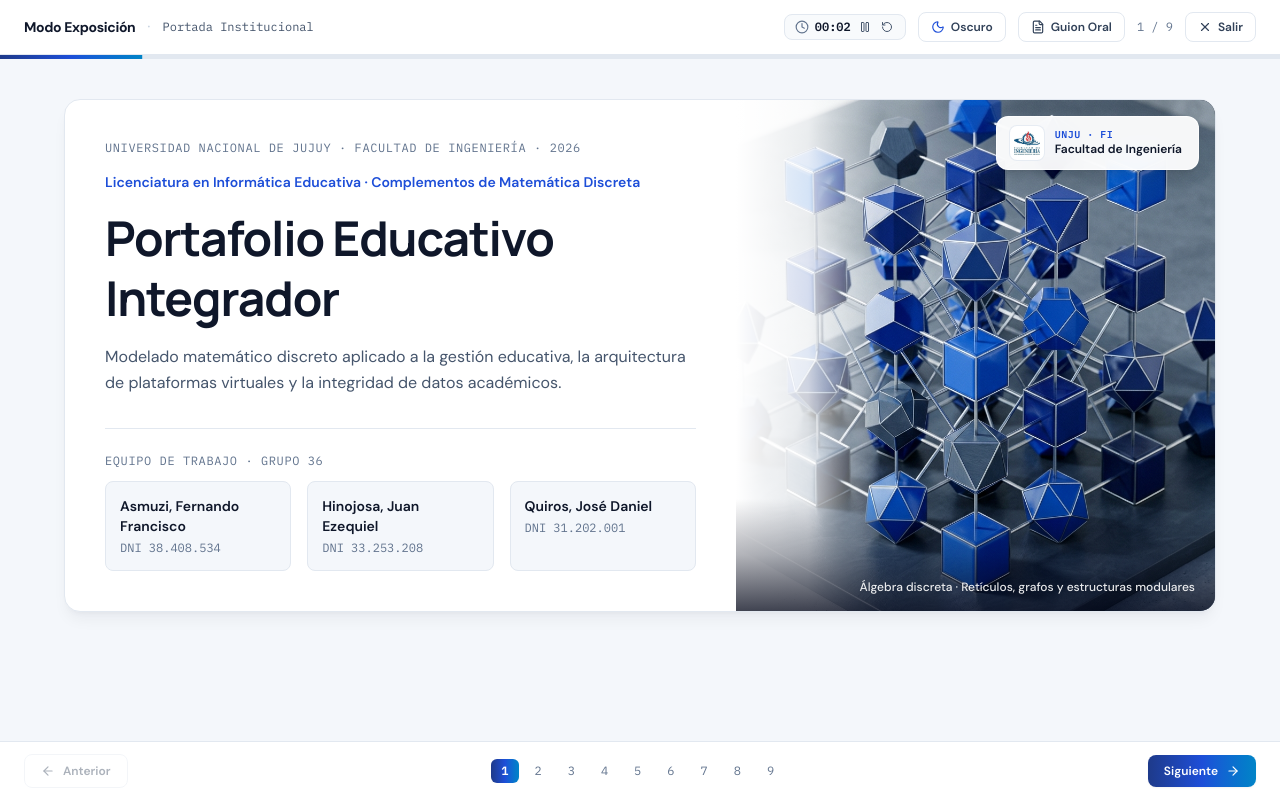
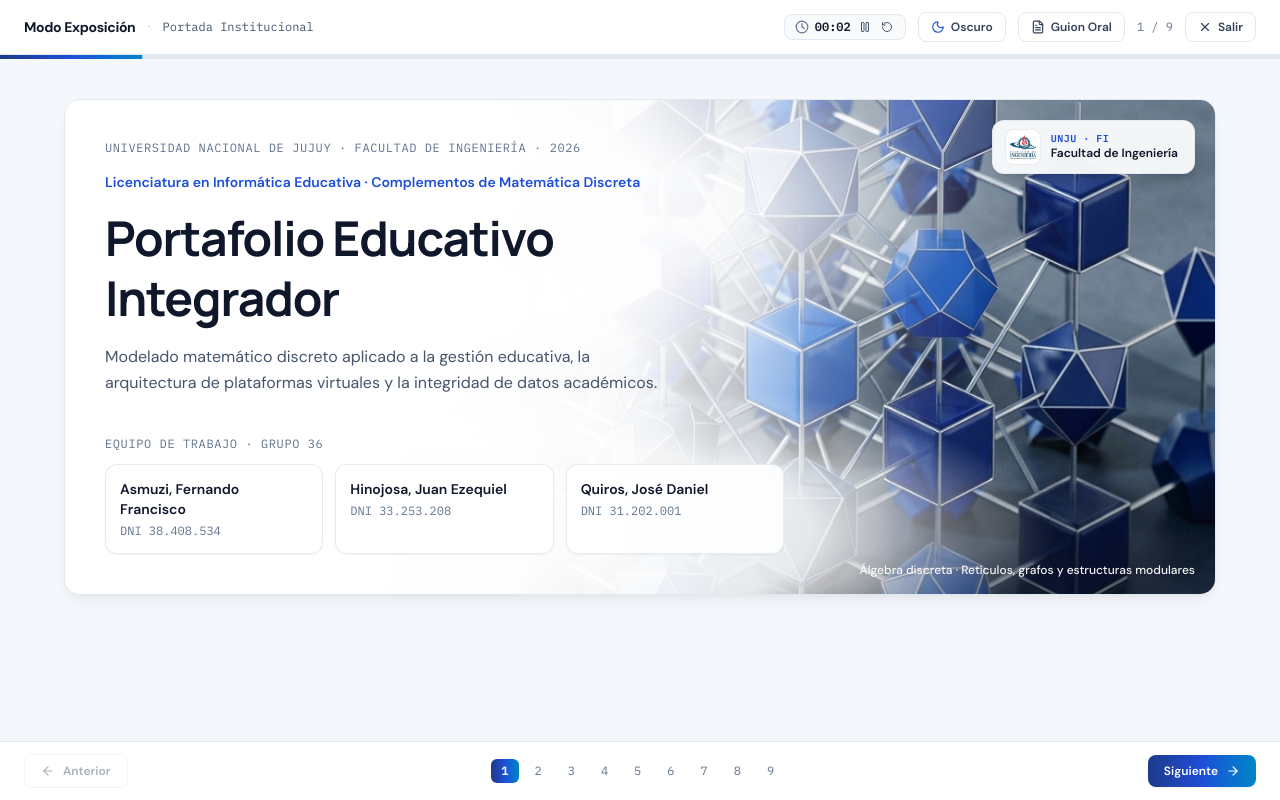
Before and after one commit to juanezequielhinojosa/Presentaci-n_CMD, a React (Vite) app: page / in a window 1280 px wide. Both pictures are taken after a click on the button "Modo Exposición". Shown: the top 800 px of the page. Built offline with nearby package versions, Linux system fonts and the light colour scheme.

Commit message:
style: update hero section visuals
Implement a new organic contoured shading system for the institutional cover section to improve text legibility and visual depth. This refactor replaces the rigid column layout with a fluid, layered design using CSS radial gradients and absolute positioning.

```diff
--- a/src/App.tsx
+++ b/src/App.tsx
@@ -179,9 +179,47 @@ export default function App() {
       <main className="mx-auto max-w-6xl px-6 py-10 lg:py-14 space-y-20">
         {/* Hero / Institutional Cover */}
         <section id="portada" className="space-y-8">
-          <div className="relative grid grid-cols-1 lg:grid-cols-12 items-stretch rounded-2xl border border-slate-200 dark:border-slate-800 bg-white dark:bg-[#111827] shadow-lg shadow-slate-900/5 dark:shadow-black/40 overflow-hidden transition-colors">
-            {/* Left Cover Column */}
-            <div className="lg:col-span-7 relative z-10 flex flex-col justify-between gap-8 p-8 lg:p-10">
+          <div className="relative rounded-2xl border border-slate-200 dark:border-slate-800 bg-white dark:bg-[#111827] shadow-lg shadow-slate-900/5 dark:shadow-black/40 overflow-hidden transition-colors">
+            {/* Full-height discrete algebra artwork anchored right, with no hard vertical cut */}
+            <div className="pointer-events-none absolute inset-0 lg:left-[28%] overflow-hidden">
+              {!heroImgFailed ? (
+                <img
+                  src={PORTFOLIO_META.heroImage}
+                  alt="Estructura tridimensional de álgebra discreta y grafos en azul cobalto"
+                  referrerPolicy="no-referrer"
+                  onError={() => setHeroImgFailed(true)}
+                  className="h-full w-full object-cover object-center lg:object-right"
+                />
+              ) : (
+                <div className="h-full w-full bg-gradient-to-br from-[#1E3A8A]/20 via-[#1D4ED8]/25 to-[#0284C7]/30" />
+              )}
+            </div>
+
+            {/* Organic contoured shading wrapping around words and member cards */}
+            <div aria-hidden="true" className="hero-contour-shade pointer-events-none absolute inset-0 z-10" />
+
+            {/* Institutional Tag with small UNJu logo */}
+            <div className="relative z-30 mx-8 mt-6 lg:mx-0 lg:mt-0 lg:absolute lg:top-5 lg:right-5 inline-flex items-center gap-2.5 rounded-xl border border-slate-200/80 dark:border-slate-700/80 bg-white/92 dark:bg-[#0B1120]/92 backdrop-blur-md px-3 py-2 shadow-lg">
+              <div className="h-9 w-9 shrink-0 rounded-lg bg-white p-1 border border-slate-200/80 flex items-center justify-center">
+                <img
+                  src={PORTFOLIO_META.facultyLogo}
+                  alt="Escudo Facultad de Ingeniería — UNJu"
+                  referrerPolicy="no-referrer"
+                  className="h-full w-full object-contain"
+                />
+              </div>
+              <div className="leading-tight pr-1">
+                <div className="font-mono text-[10px] font-bold uppercase tracking-wider text-[#1D4ED8] dark:text-sky-400">
+                  UNJu · FI
+                </div>
+                <div className="text-xs font-semibold text-[#0F172A] dark:text-white whitespace-nowrap">
+                  Facultad de Ingeniería
+                </div>
+              </div>
+            </div>
+
+            {/* Foreground Content flowing organically over the contoured mist */}
+            <div className="relative z-20 flex flex-col justify-between gap-8 p-8 pt-5 lg:p-10 lg:max-w-[66%]">
               <div className="space-y-5">
                 <div className="flex flex-wrap items-center gap-x-2 gap-y-1 text-xs font-mono text-slate-500 dark:text-slate-400">
                   <span>{PORTFOLIO_META.institution}</span>
@@ -200,7 +238,7 @@ export default function App() {
                   </h1>
                 </div>
 
-                <p className="text-base leading-relaxed text-slate-600 dark:text-slate-300 max-w-2xl">
+                <p className="text-base leading-relaxed text-slate-600 dark:text-slate-300 max-w-xl">
                   Plataforma interactiva de exposición académica del <strong className="text-[#0F172A] dark:text-white">{PORTFOLIO_META.team}</strong>: cuatro modelos formales de matemática discreta con simuladores en vivo aplicados a la gestión educativa y plataformas digitales.
                 </p>
 
@@ -216,7 +254,7 @@ export default function App() {
                   <button
                     type="button"
                     onClick={() => window.print()}
-                    className="inline-flex items-center gap-2 rounded-lg border border-slate-300 dark:border-slate-700 bg-white dark:bg-[#1E293B] px-4 py-2.5 text-sm font-semibold text-slate-700 dark:text-slate-200 hover:bg-slate-50 dark:hover:bg-slate-800 transition-colors cursor-pointer whitespace-nowrap"
+                    className="inline-flex items-center gap-2 rounded-lg border border-slate-300 dark:border-slate-700 bg-white/90 dark:bg-[#1E293B]/90 backdrop-blur-xs px-4 py-2.5 text-sm font-semibold text-slate-700 dark:text-slate-200 hover:bg-slate-50 dark:hover:bg-slate-800 transition-colors cursor-pointer whitespace-nowrap"
                   >
                     <Printer className="h-4 w-4" aria-hidden="true" />
                     Imprimir / PDF
@@ -225,7 +263,7 @@ export default function App() {
                     type="button"
                     onClick={() => setDarkMode((prev) => !prev)}
                     aria-pressed={darkMode}
-                    className="inline-flex items-center gap-2 rounded-lg border border-slate-300 dark:border-slate-700 bg-white dark:bg-[#1E293B] px-4 py-2.5 text-sm font-semibold text-slate-700 dark:text-slate-200 hover:bg-slate-50 dark:hover:bg-slate-800 transition-colors cursor-pointer whitespace-nowrap"
+                    className="inline-flex items-center gap-2 rounded-lg border border-slate-300 dark:border-slate-700 bg-white/90 dark:bg-[#1E293B]/90 backdrop-blur-xs px-4 py-2.5 text-sm font-semibold text-slate-700 dark:text-slate-200 hover:bg-slate-50 dark:hover:bg-slate-800 transition-colors cursor-pointer whitespace-nowrap"
                   >
                     {darkMode ? (
                       <>
@@ -242,14 +280,17 @@ export default function App() {
                 </div>
               </div>
 
-              {/* Team Roster Footer inside Cover */}
-              <div className="border-t border-slate-200 dark:border-slate-800 pt-6">
+              {/* Team Roster Cards blended cleanly into the contoured shading */}
+              <div className="pt-2">
                 <div className="text-xs font-mono uppercase tracking-wider text-slate-500 dark:text-slate-400 mb-3">
                   Integrantes · {PORTFOLIO_META.team}
                 </div>
-                <div className="grid grid-cols-1 sm:grid-cols-3 gap-4">
+                <div className="grid grid-cols-1 sm:grid-cols-3 gap-3">
                   {TEAM_MEMBERS.map((member) => (
-                    <div key={member.dni} className="space-y-0.5">
+                    <div
+                      key={member.dni}
+                      className="rounded-xl border border-slate-200/80 dark:border-slate-700/70 bg-white/85 dark:bg-[#0D1322]/85 backdrop-blur-sm px-3.5 py-2.5 shadow-xs space-y-0.5"
+                    >
                       <div className="text-sm font-semibold text-[#0F172A] dark:text-white">{member.name}</div>
                       <div className="font-mono text-xs text-slate-500 dark:text-slate-400 tabular-nums">DNI {member.dni}</div>
                     </div>
@@ -258,65 +299,10 @@ export default function App() {
               </div>
             </div>
 
-            {/* Right Cover Discrete Algebra Visual joined via shaded transition + UNJu Tag */}
-            <div className="lg:col-span-5 relative min-h-[320px] lg:min-h-full overflow-hidden bg-slate-900">
-              {!heroImgFailed ? (
-                <img
-                  src={PORTFOLIO_META.heroImage}
-                  alt="Estructura tridimensional de álgebra discreta y grafos en azul cobalto"
-                  referrerPolicy="no-referrer"
-                  onError={() => setHeroImgFailed(true)}
-                  className="absolute inset-0 h-full w-full object-cover"
-                />
-              ) : (
-                <div className="absolute inset-0 flex flex-col items-center justify-center p-6 text-center bg-gradient-to-br from-[#1E3A8A] via-[#1D4ED8] to-[#0284C7] text-white">
-                  <BookOpen className="h-10 w-10 mb-2 opacity-90" aria-hidden="true" />
-                  <span className="text-sm font-semibold">Complementos de Matemática Discreta</span>
-                  <span className="text-xs opacity-80">Facultad de Ingeniería · UNJu</span>
-                </div>
-              )}
-
-              {/* Desktop horizontal shaded bridge */}
-              <div
-                aria-hidden="true"
-                className="pointer-events-none hidden lg:block absolute inset-y-0 left-0 w-36 bg-gradient-to-r from-white via-white/80 to-transparent dark:from-[#111827] dark:via-[#111827]/85 dark:to-transparent z-10"
-              />
-              {/* Mobile vertical shaded bridge */}
-              <div
-                aria-hidden="true"
-                className="pointer-events-none lg:hidden absolute inset-x-0 top-0 h-20 bg-gradient-to-b from-white via-white/80 to-transparent dark:from-[#111827] dark:via-[#111827]/85 dark:to-transparent z-10"
-              />
-              {/* Bottom gradient scrim for caption legibility */}
-              <div
-                aria-hidden="true"
-                className="pointer-events-none absolute inset-x-0 bottom-0 h-28 bg-gradient-to-t from-slate-950/75 via-slate-950/30 to-transparent z-10"
-              />
-
-              {/* Institutional Tag with small UNJu logo */}
-              <div className="absolute top-4 right-4 z-20 inline-flex items-center gap-2.5 rounded-xl border border-white/80 dark:border-slate-700/80 bg-white/95 dark:bg-[#0B1120]/95 backdrop-blur-md px-3 py-2 shadow-lg">
-                <div className="h-9 w-9 shrink-0 rounded-lg bg-white p-1 border border-slate-200/80 flex items-center justify-center">
-                  <img
-                    src={PORTFOLIO_META.facultyLogo}
-                    alt="Escudo Facultad de Ingeniería — UNJu"
-                    referrerPolicy="no-referrer"
-                    className="h-full w-full object-contain"
-                  />
-                </div>
-                <div className="leading-tight pr-1">
-                  <div className="font-mono text-[10px] font-bold uppercase tracking-wider text-[#1D4ED8] dark:text-sky-400">
-                    UNJu · FI
-                  </div>
-                  <div className="text-xs font-semibold text-[#0F172A] dark:text-white whitespace-nowrap">
-                    Facultad de Ingeniería
-                  </div>
-                </div>
-              </div>
-
-              {/* Subtle bottom visual caption */}
-              <p className="absolute bottom-4 right-5 left-5 lg:left-16 z-20 text-right text-xs font-medium text-white/90 drop-shadow-xs">
-                Álgebra discreta · Retículos, grafos y estructuras modulares
-              </p>
-            </div>
+            {/* Subtle bottom-right caption */}
+            <p className="relative z-20 px-8 pb-5 lg:p-0 lg:absolute lg:bottom-4 lg:right-5 text-right text-xs font-medium text-slate-600 lg:text-white/95 lg:drop-shadow-xs">
+              Álgebra discreta · Retículos, grafos y estructuras modulares
+            </p>
           </div>
 
           {/* 4-Stage Quick Launch Strip below Hero Split */}
--- a/src/components/PresentationMode.tsx
+++ b/src/components/PresentationMode.tsx
@@ -230,8 +230,38 @@ export default function PresentationMode({
         <div className="mx-auto max-w-6xl">
           {/* Slide 0: Cover */}
           {slideIndex === 0 && (
-            <div className="relative grid grid-cols-1 lg:grid-cols-12 items-stretch rounded-2xl border border-slate-200 dark:border-slate-800 bg-white dark:bg-[#111827] shadow-lg shadow-slate-900/5 dark:shadow-black/40 overflow-hidden transition-colors">
-              <div className="lg:col-span-7 relative z-10 flex flex-col justify-between gap-8 p-8 lg:p-10">
+            <div className="relative rounded-2xl border border-slate-200 dark:border-slate-800 bg-white dark:bg-[#111827] shadow-lg shadow-slate-900/5 dark:shadow-black/40 overflow-hidden transition-colors">
+              <div className="pointer-events-none absolute inset-0 lg:left-[28%] overflow-hidden">
+                <img
+                  src={PORTFOLIO_META.heroImage}
+                  alt="Estructura tridimensional de álgebra discreta y grafos en azul cobalto"
+                  referrerPolicy="no-referrer"
+                  className="h-full w-full object-cover object-center lg:object-right"
+                />
+              </div>
+
+              <div aria-hidden="true" className="hero-contour-shade pointer-events-none absolute inset-0 z-10" />
+
+              <div className="relative z-30 mx-8 mt-6 lg:mx-0 lg:mt-0 lg:absolute lg:top-5 lg:right-5 inline-flex items-center gap-2.5 rounded-xl border border-slate-200/80 dark:border-slate-700/80 bg-white/92 dark:bg-[#0B1120]/92 backdrop-blur-md px-3 py-2 shadow-lg">
+                <div className="h-9 w-9 shrink-0 rounded-lg bg-white p-1 border border-slate-200/80 flex items-center justify-center">
+                  <img
+                    src={PORTFOLIO_META.facultyLogo}
+                    alt="Escudo Facultad de Ingeniería — UNJu"
+                    referrerPolicy="no-referrer"
+                    className="h-full w-full object-contain"
+                  />
+                </div>
+                <div className="leading-tight pr-1">
+                  <div className="font-mono text-[10px] font-bold uppercase tracking-wider text-[#1D4ED8] dark:text-sky-400">
+                    UNJu · FI
+                  </div>
+                  <div className="text-xs font-semibold text-[#0F172A] dark:text-white whitespace-nowrap">
+                    Facultad de Ingeniería
+                  </div>
+                </div>
+              </div>
+
+              <div className="relative z-20 flex flex-col justify-between gap-8 p-8 pt-5 lg:p-10 lg:max-w-[66%]">
                 <div className="space-y-4">
                   <div className="text-xs font-mono uppercase tracking-wider text-slate-500 dark:text-slate-400">
                     {PORTFOLIO_META.institution} · {PORTFOLIO_META.faculty} · {PORTFOLIO_META.year}
@@ -242,18 +272,21 @@ export default function PresentationMode({
                   <h1 className="text-4xl lg:text-5xl font-bold tracking-tight text-[#0F172A] dark:text-white leading-tight">
                     {PORTFOLIO_META.title}
                   </h1>
-                  <p className="text-base text-slate-600 dark:text-slate-300 leading-relaxed max-w-2xl">
+                  <p className="text-base text-slate-600 dark:text-slate-300 leading-relaxed max-w-xl">
                     Modelado matemático discreto aplicado a la gestión educativa, la arquitectura de plataformas virtuales y la integridad de datos académicos.
                   </p>
                 </div>
 
-                <div className="border-t border-slate-200 dark:border-slate-800 pt-6">
+                <div className="pt-2">
                   <div className="text-xs font-mono uppercase tracking-wider text-slate-500 dark:text-slate-400 mb-3">
                     Equipo de Trabajo · {PORTFOLIO_META.team}
                   </div>
-                  <div className="grid grid-cols-1 sm:grid-cols-3 gap-4">
+                  <div className="grid grid-cols-1 sm:grid-cols-3 gap-3">
                     {TEAM_MEMBERS.map((m) => (
-                      <div key={m.dni} className="rounded-lg border border-slate-200 dark:border-slate-800 bg-[#F4F7FB] dark:bg-[#0D1322] p-3.5">
+                      <div
+                        key={m.dni}
+                        className="rounded-xl border border-slate-200/80 dark:border-slate-700/70 bg-white/85 dark:bg-[#0D1322]/85 backdrop-blur-sm p-3.5 shadow-xs"
+                      >
                         <div className="text-sm font-semibold text-[#0F172A] dark:text-white">{m.name}</div>
                         <div className="mt-1 font-mono text-xs text-slate-500 dark:text-slate-400 tabular-nums">DNI {m.dni}</div>
                       </div>
@@ -262,47 +295,9 @@ export default function PresentationMode({
                 </div>
               </div>
 
-              <div className="lg:col-span-5 relative min-h-[320px] lg:min-h-full overflow-hidden bg-slate-900">
-                <img
-                  src={PORTFOLIO_META.heroImage}
-                  alt="Estructura tridimensional de álgebra discreta y grafos en azul cobalto"
-                  referrerPolicy="no-referrer"
-                  className="absolute inset-0 h-full w-full object-cover"
-                />
-                <div
-                  aria-hidden="true"
-                  className="pointer-events-none hidden lg:block absolute inset-y-0 left-0 w-36 bg-gradient-to-r from-white via-white/80 to-transparent dark:from-[#111827] dark:via-[#111827]/85 dark:to-transparent z-10"
-                />
-                <div
-                  aria-hidden="true"
-                  className="pointer-events-none lg:hidden absolute inset-x-0 top-0 h-20 bg-gradient-to-b from-white via-white/80 to-transparent dark:from-[#111827] dark:via-[#111827]/85 dark:to-transparent z-10"
-                />
-                <div
-                  aria-hidden="true"
-                  className="pointer-events-none absolute inset-x-0 bottom-0 h-28 bg-gradient-to-t from-slate-950/75 via-slate-950/30 to-transparent z-10"
-                />
-                <div className="absolute top-4 right-4 z-20 inline-flex items-center gap-2.5 rounded-xl border border-white/80 dark:border-slate-700/80 bg-white/95 dark:bg-[#0B1120]/95 backdrop-blur-md px-3 py-2 shadow-lg">
-                  <div className="h-9 w-9 shrink-0 rounded-lg bg-white p-1 border border-slate-200/80 flex items-center justify-center">
-                    <img
-                      src={PORTFOLIO_META.facultyLogo}
-                      alt="Escudo Facultad de Ingeniería — UNJu"
-                      referrerPolicy="no-referrer"
-                      className="h-full w-full object-contain"
-                    />
-                  </div>
-                  <div className="leading-tight pr-1">
-                    <div className="font-mono text-[10px] font-bold uppercase tracking-wider text-[#1D4ED8] dark:text-sky-400">
-                      UNJu · FI
-                    </div>
-                    <div className="text-xs font-semibold text-[#0F172A] dark:text-white whitespace-nowrap">
-                      Facultad de Ingeniería
-                    </div>
-                  </div>
-                </div>
-                <p className="absolute bottom-4 right-5 left-5 lg:left-16 z-20 text-right text-xs font-medium text-white/90 drop-shadow-xs">
-                  Álgebra discreta · Retículos, grafos y estructuras modulares
-                </p>
-              </div>
+              <p className="relative z-20 px-8 pb-5 lg:p-0 lg:absolute lg:bottom-4 lg:right-5 text-right text-xs font-medium text-slate-600 lg:text-white/95 lg:drop-shadow-xs">
+                Álgebra discreta · Retículos, grafos y estructuras modulares
+              </p>
             </div>
           )}
 
--- a/src/index.css
+++ b/src/index.css
@@ -31,6 +31,102 @@
   }
 }
 
+@layer utilities {
+  .hero-contour-shade {
+    background-image: linear-gradient(
+      180deg,
+      rgba(255, 255, 255, 0.96) 0%,
+      rgba(255, 255, 255, 0.9) 55%,
+      rgba(255, 255, 255, 0.72) 82%,
+      rgba(255, 255, 255, 0.45) 100%
+    );
+  }
+
+  .dark .hero-contour-shade {
+    background-image: linear-gradient(
+      180deg,
+      rgba(17, 24, 39, 0.97) 0%,
+      rgba(17, 24, 39, 0.92) 55%,
+      rgba(17, 24, 39, 0.78) 82%,
+      rgba(17, 24, 39, 0.52) 100%
+    );
+  }
+
+  @media (min-width: 1024px) {
+    .hero-contour-shade {
+      background-image:
+        radial-gradient(
+          ellipse 46% 36% at 32% 24%,
+          rgba(255, 255, 255, 0.98) 0%,
+          rgba(255, 255, 255, 0.85) 54%,
+          rgba(255, 255, 255, 0) 100%
+        ),
+        radial-gradient(
+          ellipse 38% 26% at 28% 54%,
+          rgba(255, 255, 255, 0.96) 0%,
+          rgba(255, 255, 255, 0.76) 56%,
+          rgba(255, 255, 255, 0) 100%
+        ),
+        radial-gradient(
+          ellipse 50% 34% at 36% 88%,
+          rgba(255, 255, 255, 0.98) 0%,
+          rgba(255, 255, 255, 0.84) 58%,
+          rgba(255, 255, 255, 0) 100%
+        ),
+        radial-gradient(
+          ellipse 44% 24% at 88% 98%,
+          rgba(15, 23, 42, 0.56) 0%,
+          rgba(15, 23, 42, 0) 100%
+        ),
+        linear-gradient(
+          107deg,
+          #ffffff 0%,
+          #ffffff 33%,
+          rgba(255, 255, 255, 0.88) 45%,
+          rgba(255, 255, 255, 0.44) 60%,
+          rgba(255, 255, 255, 0.06) 76%,
+          rgba(255, 255, 255, 0) 90%
+        );
+    }
+
+    .dark .hero-contour-shade {
+      background-image:
+        radial-gradient(
+          ellipse 46% 36% at 32% 24%,
+          rgba(17, 24, 39, 0.98) 0%,
+          rgba(17, 24, 39, 0.86) 54%,
+          rgba(17, 24, 39, 0) 100%
+        ),
+        radial-gradient(
+          ellipse 38% 26% at 28% 54%,
+          rgba(17, 24, 39, 0.96) 0%,
+          rgba(17, 24, 39, 0.78) 56%,
+          rgba(17, 24, 39, 0) 100%
+        ),
+        radial-gradient(
+          ellipse 50% 34% at 36% 88%,
+          rgba(17, 24, 39, 0.98) 0%,
+          rgba(17, 24, 39, 0.86) 58%,
+          rgba(17, 24, 39, 0) 100%
+        ),
+        radial-gradient(
+          ellipse 44% 24% at 88% 98%,
+          rgba(2, 6, 23, 0.7) 0%,
+          rgba(2, 6, 23, 0) 100%
+        ),
+        linear-gradient(
+          107deg,
+          #111827 0%,
+          #111827 33%,
+          rgba(17, 24, 39, 0.88) 45%,
+          rgba(17, 24, 39, 0.46) 60%,
+          rgba(17, 24, 39, 0.08) 76%,
+          rgba(17, 24, 39, 0) 90%
+        );
+    }
+  }
+}
+
 @media print {
   .no-print {
     display: none !important;
```
